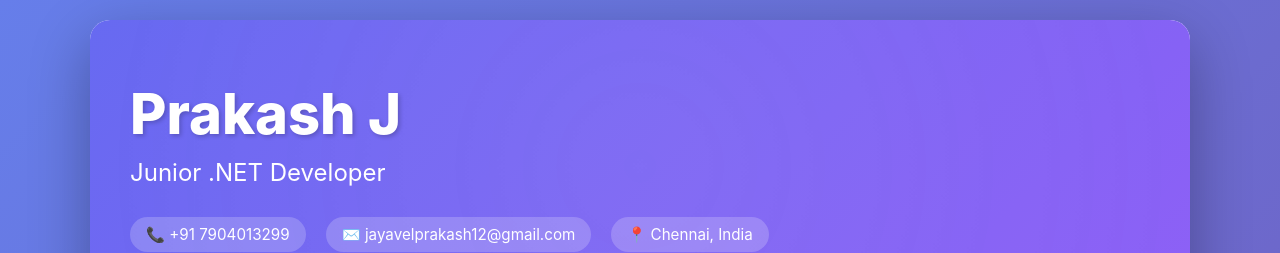
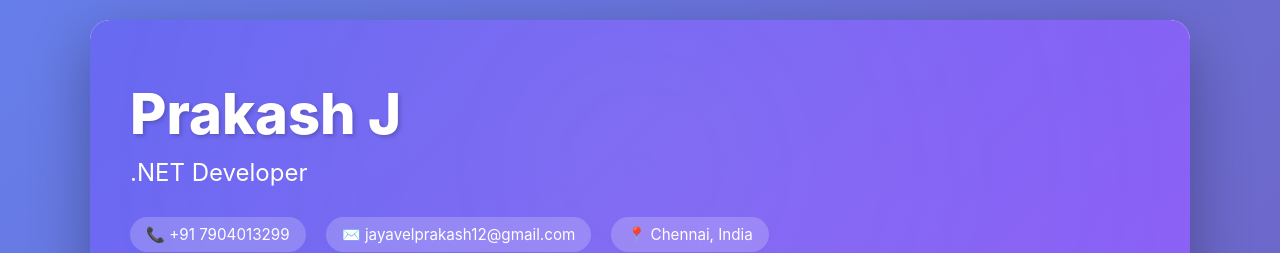
Before and after one commit to JayavelPrakash12/Resume, a plain HTML site: page index.html in a window 1280 px wide. Shown: the top 253 px of the page. Drawn offline with Linux system fonts and the light colour scheme.

Commit message:
Update index.html

```diff
--- a/index.html
+++ b/index.html
@@ -444,7 +444,7 @@ body {
   <header class="header">
     <div class="header-content">
       <h1 class="name">Prakash J</h1>
-      <p class="title">Junior .NET Developer</p>
+      <p class="title">.NET Developer</p>
       <div class="contact-info">
         <div class="contact-item" onclick="copyToClipboard('+91 7904013299')">
           📞 +91 7904013299
```
